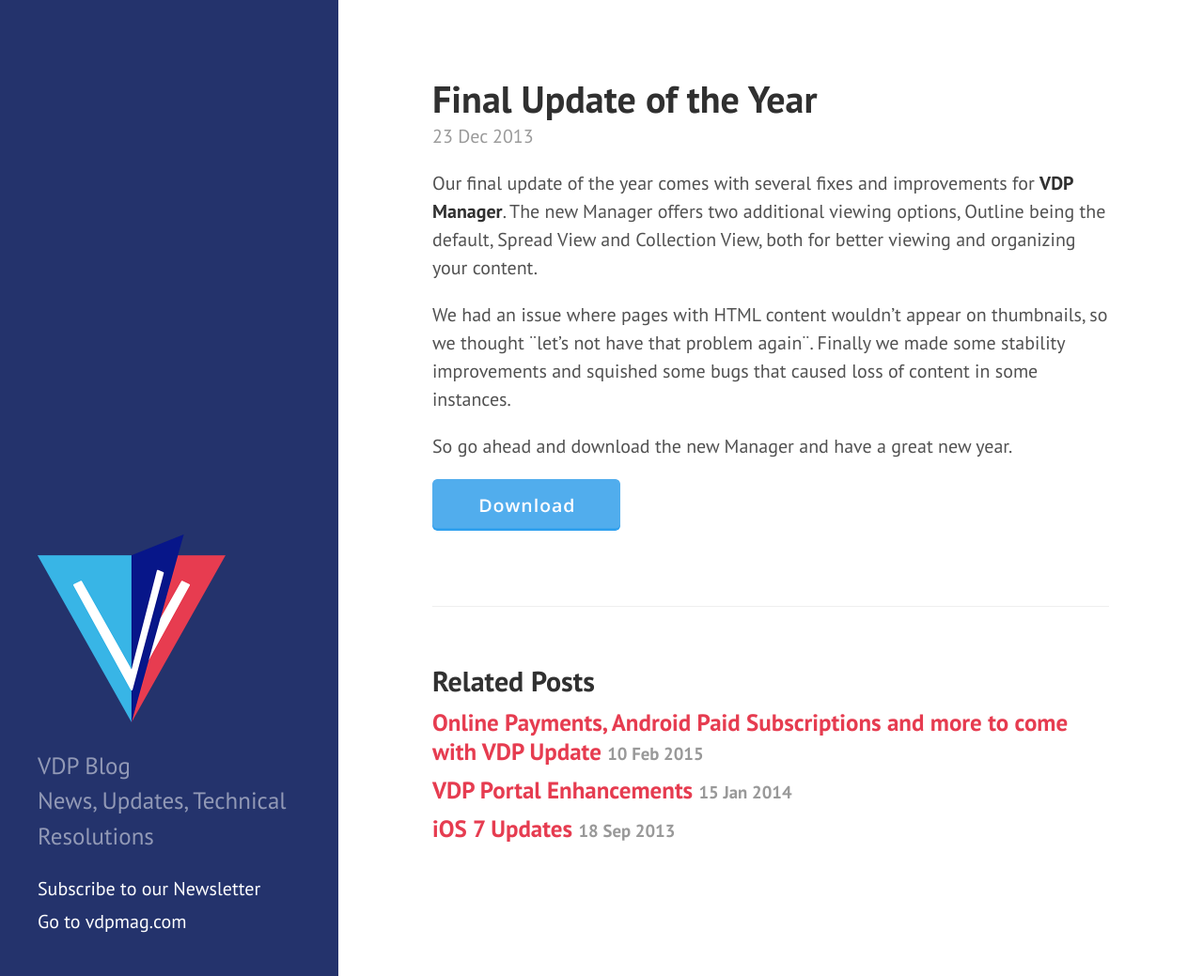
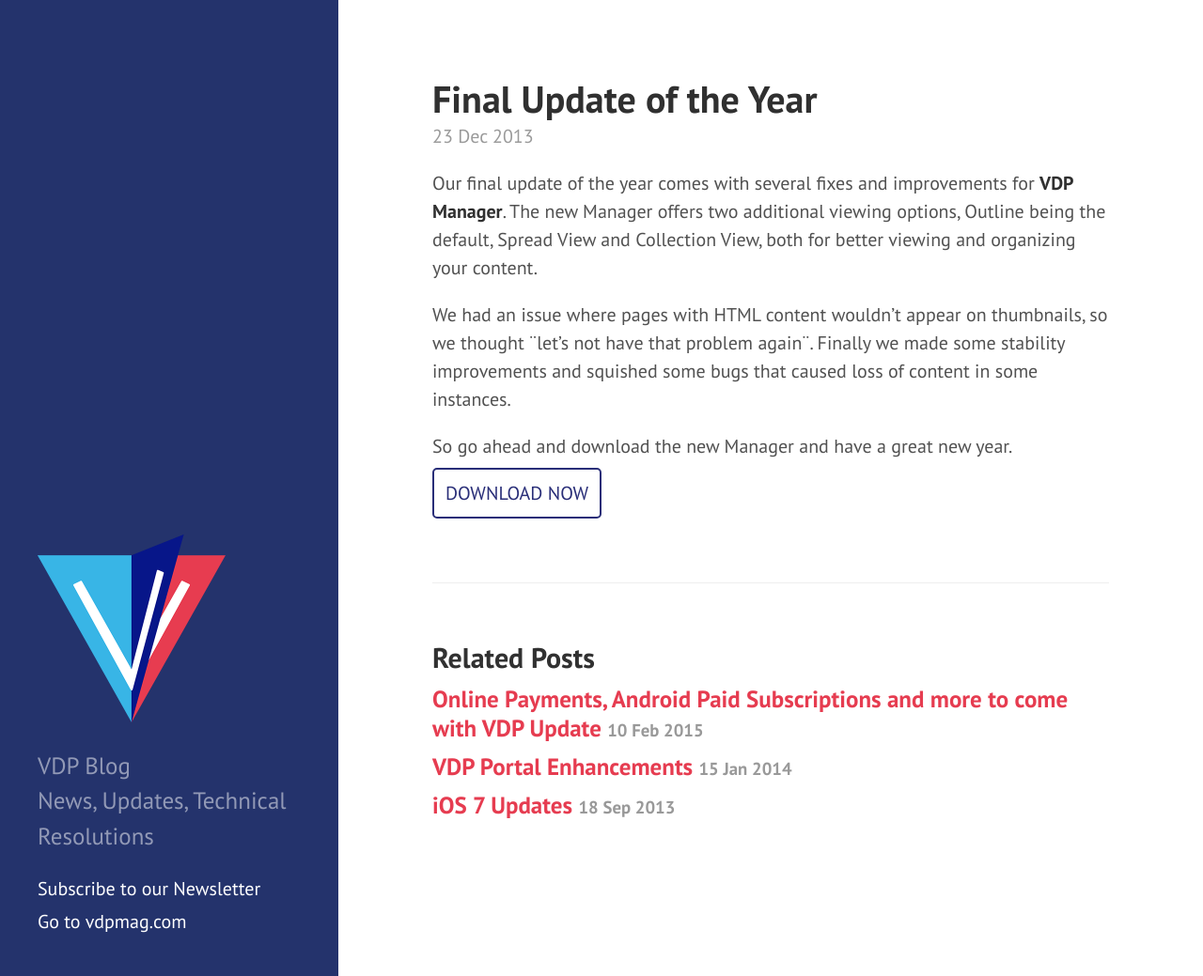
Before and after one commit to Valensas/blog.vdpmag.com, a Jekyll site: the page built from _posts/2013-12-23-final-update-2013.html, in a window 1280 px wide and 1039 px high. Shown: the whole window at 94% size. Built offline with Jekyll 4.4.1, drawn with Linux system fonts in a browser that asks for light colours; Markdown is read by kramdown in place of the engine named in the settings; comment, search, counter and statistics services are not loaded.

Commit message:
Update 2013-12-23-final-update-2013.html

```diff
--- a/_posts/2013-12-23-final-update-2013.html
+++ b/_posts/2013-12-23-final-update-2013.html
@@ -5,4 +5,5 @@ title: Final Update of the Year
 <p>Our final update of the year comes with several fixes and improvements for <strong>VDP Manager</strong>. The new Manager offers two additional viewing options, Outline being the default, Spread View and Collection View, both for better viewing and organizing your content.</p>
 <p>We had an issue where pages with HTML content wouldn’t appear on thumbnails, so we thought ¨let’s not have that problem again¨. Finally we made some stability improvements and squished some bugs that caused loss of content in some instances.</p>
 <p>So go ahead and download the new Manager and have a great new year.</p>
-<p><a href="http://www.vdpmag.com/downloading" target="_blank"><img src="{{ site.baseurl }}images/Download.png" alt="Download" width="200" height="55" class="alignleft size-full wp-image-340"></a></p>
+
+<a href="http://www.vdpmag.com/downloading" style="width: 227px; height: 56px; margin: 0px; border:2px solid #292e78; padding:12px; color:#292e78; text-decoration:none; border-radius:5px;" width="227">DOWNLOAD NOW</a>
```
